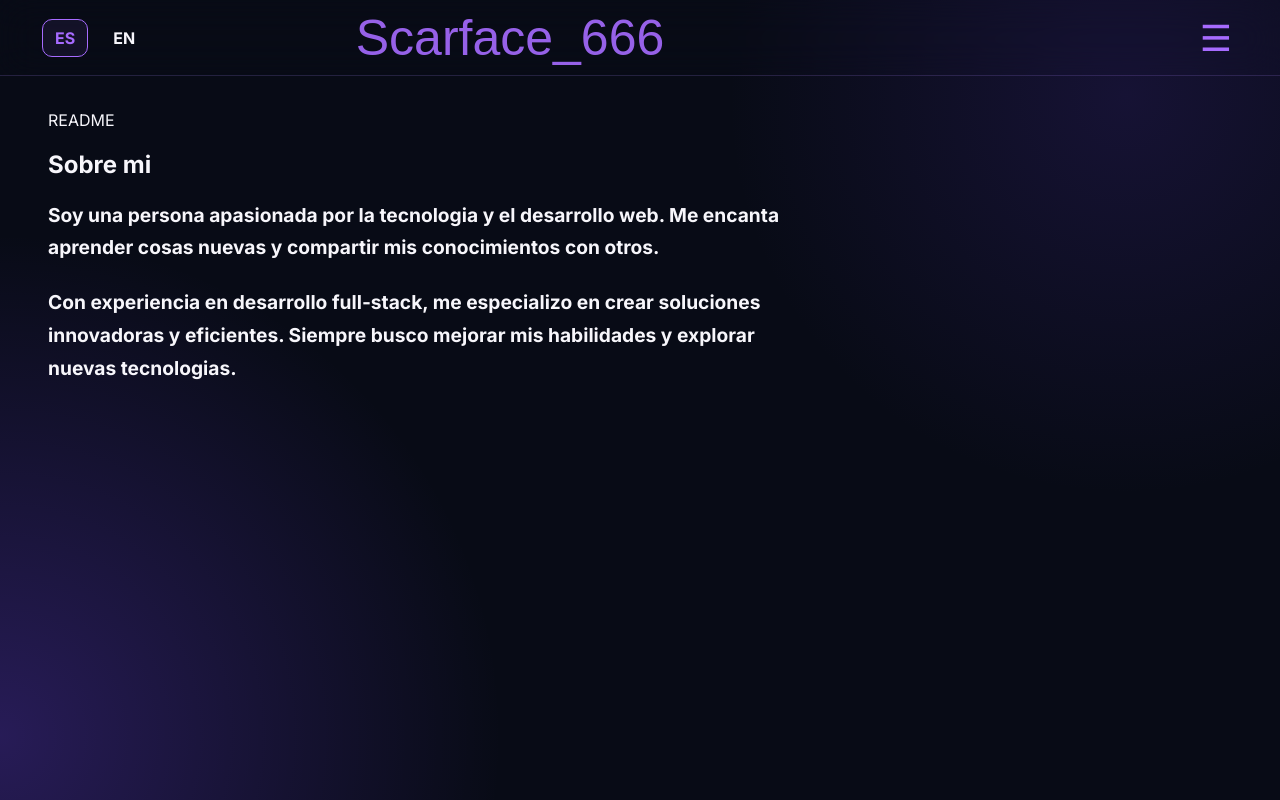
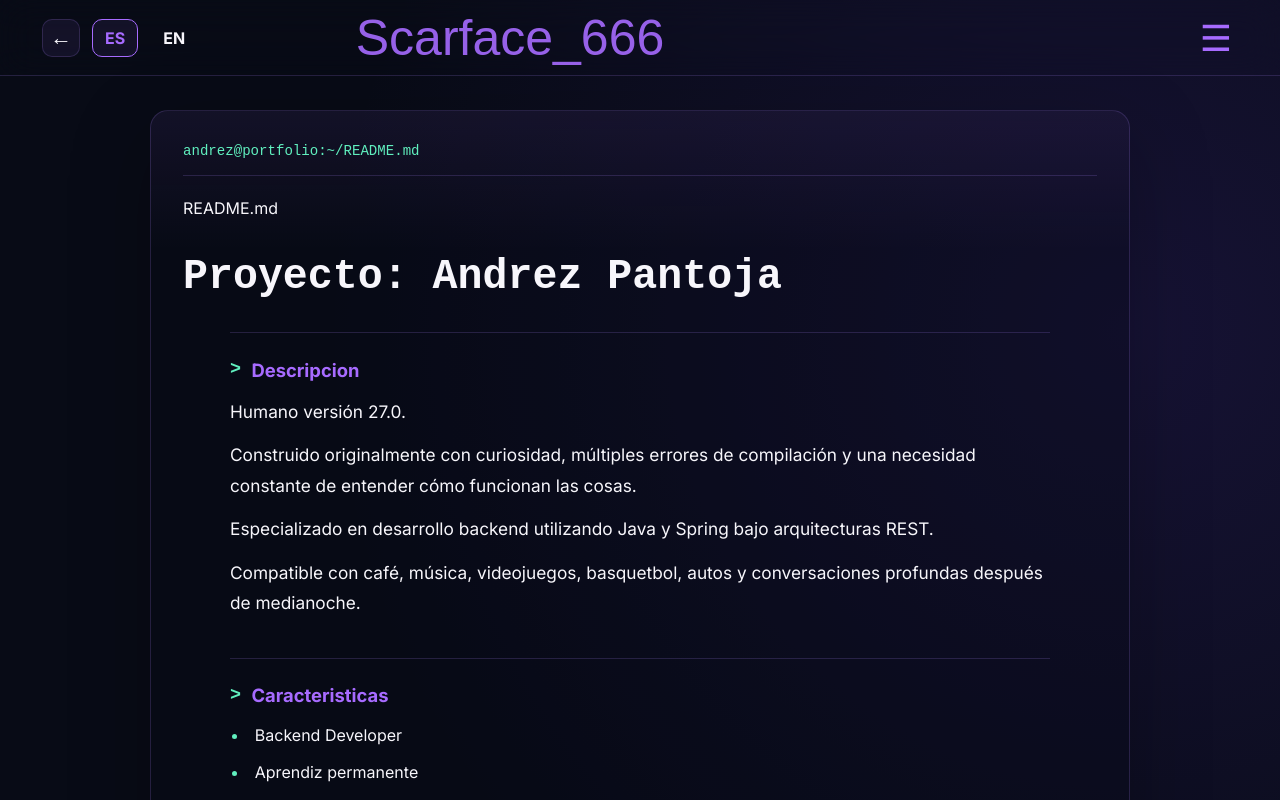
Before and after one commit to Scarface6-6-6/Personal-WEB, a React (Vite) app: page /about in a window 1280 px wide. Shown: the top 800 px of the page. Built offline with nearby package versions, Linux system fonts and the light colour scheme; a web font is replaced by a local one.

Commit message:
feat update visual components

```diff
--- a/src/Styles/About.module.css
+++ b/src/Styles/About.module.css
@@ -1,6 +1,98 @@
-.h3 {
-  max-width: 760px;
+.readme {
+  width: min(980px, 100%);
+  margin: 0 auto;
+  padding: 2rem;
+  border: 1px solid var(--border);
+  border-radius: 18px;
+  background:
+    linear-gradient(180deg, rgba(167, 107, 255, 0.08), transparent 140px),
+    rgba(8, 11, 22, 0.34);
+  box-shadow: 0 24px 80px rgba(0, 0, 0, 0.25);
+}
+
+.readme::before {
+  content: "andrez@portfolio:~/README.md";
+  display: block;
   margin-bottom: 1.4rem;
-  font-size: clamp(0.95rem, 3vw, 1.2rem);
-  line-height: 1.7;
+  padding-bottom: 1rem;
+  border-bottom: 1px solid var(--border);
+  color: var(--green);
+  font-family: "Courier New", monospace;
+  font-size: 0.88rem;
+  letter-spacing: 0;
 }
+
+.readme h2 {
+  margin-bottom: 2rem;
+  font-family: "Courier New", monospace;
+  font-size: clamp(1.6rem, 4vw, 2.6rem);
+  letter-spacing: 0;
+}
+
+.section {
+  max-width: 820px;
+  margin: 0 auto;
+  padding: 1.6rem 0;
+  border-top: 1px solid var(--border);
+}
+
+.section h3 {
+  display: flex;
+  align-items: center;
+  gap: 0.65rem;
+  margin: 0 0 1rem;
+  color: var(--purple);
+  font-size: 1.15rem;
+}
+
+.section h3::before {
+  content: ">";
+  color: var(--green);
+  font-family: "Courier New", monospace;
+}
+
+.section p {
+  margin: 0 0 0.85rem;
+  color: var(--text);
+  font-size: clamp(0.98rem, 2vw, 1.08rem);
+  line-height: 1.75;
+}
+
+.section ul {
+  margin: 0;
+  padding-left: 1.2rem;
+}
+
+.section li {
+  padding-left: 0.35rem;
+  margin-bottom: 0.65rem;
+  color: var(--text);
+  line-height: 1.65;
+}
+
+.section li::marker {
+  color: var(--green);
+}
+
+.codeBlock {
+  max-width: 680px;
+  margin: 0 auto;
+  padding: 1.1rem 1.25rem;
+  overflow-x: auto;
+  border: 1px solid var(--border);
+  border-radius: 12px;
+  background:
+    linear-gradient(90deg, rgba(96, 239, 190, 0.08), transparent 48%),
+    rgba(8, 11, 22, 0.82);
+  color: var(--green);
+  font-family: "Courier New", monospace;
+  font-size: 0.96rem;
+  line-height: 1.65;
+}
+
+@media (max-width: 760px) {
+  .readme {
+    padding: 1.25rem;
+    border-radius: 14px;
+  }
+}
--- a/src/components/AppLayout/AppLayout.css
+++ b/src/components/AppLayout/AppLayout.css
@@ -4,6 +4,8 @@
 
 .secondary-layout {
   padding: 110px 48px 40px;
+  display: flex;
+  justify-content: center;
 }
 
 @media (max-width: 1200px) {
--- a/src/components/TopBar/TopBar.css
+++ b/src/components/TopBar/TopBar.css
@@ -13,11 +13,41 @@
   z-index: 50;
 }
 
+.topbar__left,
 .topbar__lang {
   display: flex;
   align-items: center;
+}
+
+.topbar__left {
   gap: 12px;
   justify-self: start;
+}
+
+.topbar__lang {
+  gap: 12px;
+}
+
+.topbar__back {
+  width: 38px;
+  height: 38px;
+  display: inline-flex;
+  align-items: center;
+  justify-content: center;
+  border: 1px solid var(--border);
+  border-radius: 10px;
+  background: rgba(167, 107, 255, 0.08);
+  color: var(--text);
+  font-size: 1.35rem;
+  line-height: 1;
+  text-decoration: none;
+  transition: border-color 0.3s ease, color 0.3s ease, transform 0.3s ease;
+}
+
+.topbar__back:hover {
+  color: var(--purple);
+  border-color: var(--purple);
+  transform: translateX(-3px);
 }
 
 .topbar__lang-btn,
--- a/src/components/TopBar/TopBar.jsx
+++ b/src/components/TopBar/TopBar.jsx
@@ -3,7 +3,7 @@ import { Link } from "react-router-dom";
 import { useTranslation } from "react-i18next";
 import "./TopBar.css";
 
-export default function TopBar({ menuOpen, onMenuEnter, onMenuLeave, onMenuToggle }) {
+export default function TopBar({ isHome, menuOpen, onMenuEnter, onMenuLeave, onMenuToggle }) {
   const { i18n, t } = useTranslation();
 
   const setLanguage = (language) => {
@@ -13,6 +13,13 @@ export default function TopBar({ menuOpen, onMenuEnter, onMenuLeave, onMenuToggl
 
   return (
     <header className="topbar">
+      <div className="topbar__left">
+        {!isHome && (
+          <Link to="/" className="topbar__back" aria-label="back to home">
+            ←
+          </Link>
+        )}
+
         <div className="topbar__lang" aria-label="language-switcher">
           <button
             type="button"
@@ -28,6 +35,7 @@ export default function TopBar({ menuOpen, onMenuEnter, onMenuLeave, onMenuToggl
           >
             {t("language.en")}
           </button>
+        </div>
       </div>
 
       <Link to="/" className="topbar__brand" aria-label="go home">
@@ -49,6 +57,7 @@ export default function TopBar({ menuOpen, onMenuEnter, onMenuLeave, onMenuToggl
 }
 
 TopBar.propTypes = {
+  isHome: PropTypes.bool.isRequired,
   menuOpen: PropTypes.bool.isRequired,
   onMenuEnter: PropTypes.func.isRequired,
   onMenuLeave: PropTypes.func.isRequired,
--- a/src/locales/en.json
+++ b/src/locales/en.json
@@ -5,7 +5,7 @@
     "en": "EN"
   },
   "menu": {
-    "about": "About Me",
+    "about": "README",
     "likes": "Likes",
     "gallery": "Gallery",
     "now": "Now",
@@ -25,10 +25,8 @@
     "songLink": "Listen to song of the week"
   },
   "about": {
-    "eyebrow": "README",
-    "title": "About me",
-    "text1": "I am a person passionate about technology and web development. I love learning new things and sharing knowledge with others.",
-    "text2": "With full-stack development experience, I focus on building innovative and efficient solutions. I am always improving my skills and exploring new technologies."
+    "eyebrow": "README.md",
+    "title": "Proyecto: Andrez Pantoja"
   },
   "likes": {
     "eyebrow": "MY LIKES",
--- a/src/locales/es.json
+++ b/src/locales/es.json
@@ -5,7 +5,7 @@
     "en": "EN"
   },
   "menu": {
-    "about": "About Me",
+    "about": "README",
     "likes": "Gustos",
     "gallery": "Galeria",
     "now": "Ahora",
@@ -25,10 +25,8 @@
     "songLink": "Escuchar cancion de la semana"
   },
   "about": {
-    "eyebrow": "README",
-    "title": "Sobre mi",
-    "text1": "Soy una persona apasionada por la tecnologia y el desarrollo web. Me encanta aprender cosas nuevas y compartir mis conocimientos con otros.",
-    "text2": "Con experiencia en desarrollo full-stack, me especializo en crear soluciones innovadoras y eficientes. Siempre busco mejorar mis habilidades y explorar nuevas tecnologias."
+    "eyebrow": "README.md",
+    "title": "Proyecto: Andrez Pantoja"
   },
   "likes": {
     "eyebrow": "MIS GUSTOS",
--- a/src/pages/About.jsx
+++ b/src/pages/About.jsx
@@ -1,15 +1,124 @@
 import { useTranslation } from "react-i18next";
 import styles from "../Styles/About.module.css";
+
+const features = [
+  "Backend Developer",
+  "Aprendiz permanente",
+  "Buena memoria para detalles",
+  "Capacidad de analizar entornos antes de actuar",
+  "Fanático del rock psicodélico",
+  "Cocinero ocasional",
+  "Entusiasta de la tecnología y la electrónica"
+];
+
+const bugs = [
+  "Sobreanaliza algunas situaciones.",
+  "Puede desaparecer varias horas mientras investiga algo que le llamó la atención.",
+  "Tiende a convertir conversaciones simples en debates filosóficos.",
+  "Compra más proyectos de los que termina."
+];
+
+const roadmap = [
+  "Profundizar conocimientos de arquitectura backend.",
+  "Retomar proyectos de electrónica.",
+  "Seguir construyendo cosas interesantes.",
+  "Mantener viva la curiosidad."
+];
+
+const stack = `Backend:
+  - Java
+  - Spring Boot
+  - REST APIs
+
+Intereses:
+  - Arquitectura de Software
+  - Electrónica
+  - Sistemas Distribuidos
+  - Automatización
+
+Combustible:
+  - Café
+  - Música
+  - Curiosidad`;
 
 export default function About() {
   const { t } = useTranslation();
 
   return (
-    <div className="screen active">
+    <article className={`screen active ${styles.readme}`}>
       <div className="eyebrow">{t("about.eyebrow")}</div>
       <h2>{t("about.title")}</h2>
-      <h3 className={styles.h3}>{t("about.text1")}</h3>
-      <h3 className={styles.h3}>{t("about.text2")}</h3>
-    </div>
+
+      <section className={styles.section}>
+        <h3>Descripcion</h3>
+        <p>Humano versión 27.0.</p>
+        <p>
+          Construido originalmente con curiosidad, múltiples errores de compilación y una necesidad
+          constante de entender cómo funcionan las cosas.
+        </p>
+        <p>Especializado en desarrollo backend utilizando Java y Spring bajo arquitecturas REST.</p>
+        <p>
+          Compatible con café, música, videojuegos, basquetbol, autos y conversaciones profundas
+          después de medianoche.
+        </p>
+      </section>
+
+      <section className={styles.section}>
+        <h3>Caracteristicas</h3>
+        <ul>
+          {features.map((feature) => (
+            <li key={feature}>{feature}</li>
+          ))}
+        </ul>
+      </section>
+
+      <section className={styles.section}>
+        <h3>Stack principal</h3>
+        <pre className={styles.codeBlock}>
+          <code>{stack}</code>
+        </pre>
+      </section>
+
+      <section className={styles.section}>
+        <h3>Comportamiento esperado</h3>
+        <p>Normalmente tranquilo.</p>
+        <p>Puede pasar largos periodos observando sin hablar demasiado.</p>
+        <p>No significa que esté distraído.</p>
+        <p>Probablemente ya analizó la situación completa.</p>
+      </section>
+
+      <section className={styles.section}>
+        <h3>Bugs conocidos</h3>
+        <ul>
+          {bugs.map((bug) => (
+            <li key={bug}>{bug}</li>
+          ))}
+        </ul>
+      </section>
+
+      <section className={styles.section}>
+        <h3>Filosofia</h3>
+        <p>Cada error es una oportunidad de aprendizaje.</p>
+        <p>Si algo falla, se corrige.</p>
+        <p>Si algo funciona, se mejora.</p>
+        <p>Si algo no existe, se construye.</p>
+      </section>
+
+      <section className={styles.section}>
+        <h3>Roadmap</h3>
+        <ul>
+          {roadmap.map((item) => (
+            <li key={item}>{item}</li>
+          ))}
+        </ul>
+      </section>
+
+      <section className={styles.section}>
+        <h3>Estado</h3>
+        <pre className={styles.codeBlock}>
+          <code>Status: Running...</code>
+        </pre>
+      </section>
+    </article>
   );
 }
```
Also changed, not shown: 2 other files (tests, documents, lock files or other folders). Lines whose indentation alone changed are shown as unchanged.
